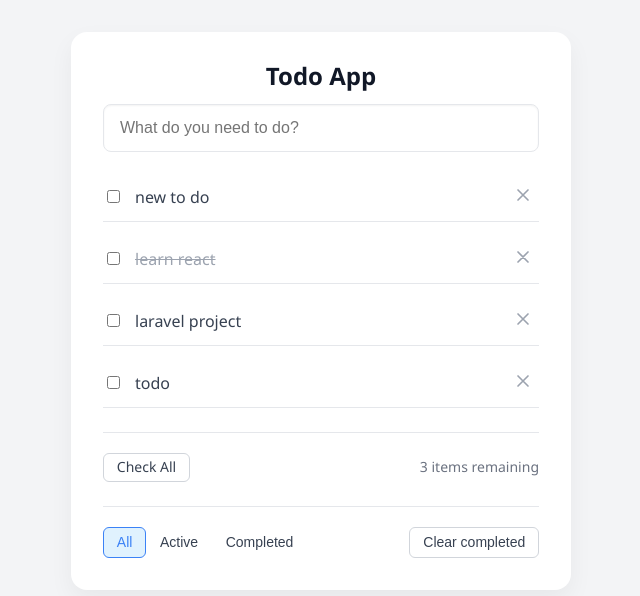
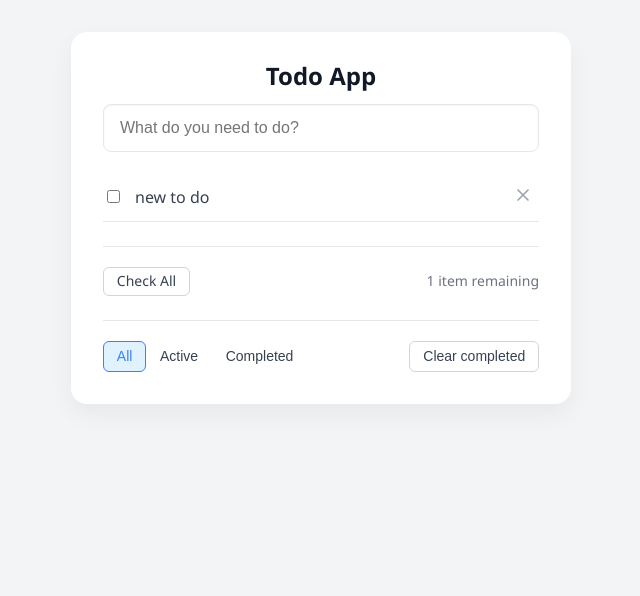
Before and after one commit to aungkyawth3t/react-todo, a React (Create React App) app: page / in a window 1280 px wide. Shown: the top 596 px of the page, without its empty margins (319-959 px from the left). Built offline with nearby package versions, Linux system fonts and the light colour scheme; data requests are answered from the project's data file; the HTML template or start-up script is replaced by a standard one.

Commit message:
clearCompleted

```diff
--- a/src/App.js
+++ b/src/App.js
@@ -74,6 +74,18 @@
     })
   }
 
+  let clearCompleted = () => {
+    todos.forEach(t => {
+      if (t.completed) {
+        deleteTodo(t.id);
+      }
+    })
+    // client side
+    setTodos((prevState) => {
+      return prevState.filter(t => !t.completed)
+    })
+  }
+
   let remainingTodos = todos.filter(t => !t.completed).length;
 
   return (
@@ -88,7 +100,7 @@
         {/* TodoFilter */}
         <div className="other-buttons-container">
           <FilterButtons />
-          <ClearCompletedButton />
+          <ClearCompletedButton clearCompleted={clearCompleted} />
         </div>
       </div>
     </div>
--- a/src/components/ClearCompletedButton.js
+++ b/src/components/ClearCompletedButton.js
@@ -1,9 +1,10 @@
 import React from 'react'
 
-export default function ClearCompletedButton() {
+export default function ClearCompletedButton({ clearCompleted }) {
+
   return (
     <div>
-        <button className="button">Clear completed</button>
+      <button className="button" onClick={clearCompleted}>Clear completed</button>
     </div>
   )
 }
--- a/src/data/db.json
+++ b/src/data/db.json
@@ -1,23 +1,8 @@
 {
   "todos": [
     {
-      "id": 0.6008700725709281,
+      "id": "0.6008700725709281",
       "title": "new to do ",
-      "completed": false
-    },
-    {
-      "id": 0.4411989058435696,
-      "title": "learn react ",
-      "completed": true
-    },
-    {
-      "id": 0.12025852960090355,
-      "title": "laravel project ",
-      "completed": false
-    },
-    {
-      "id": 0.2910360868372972,
-      "title": "todo ",
       "completed": false
     }
   ]
```
